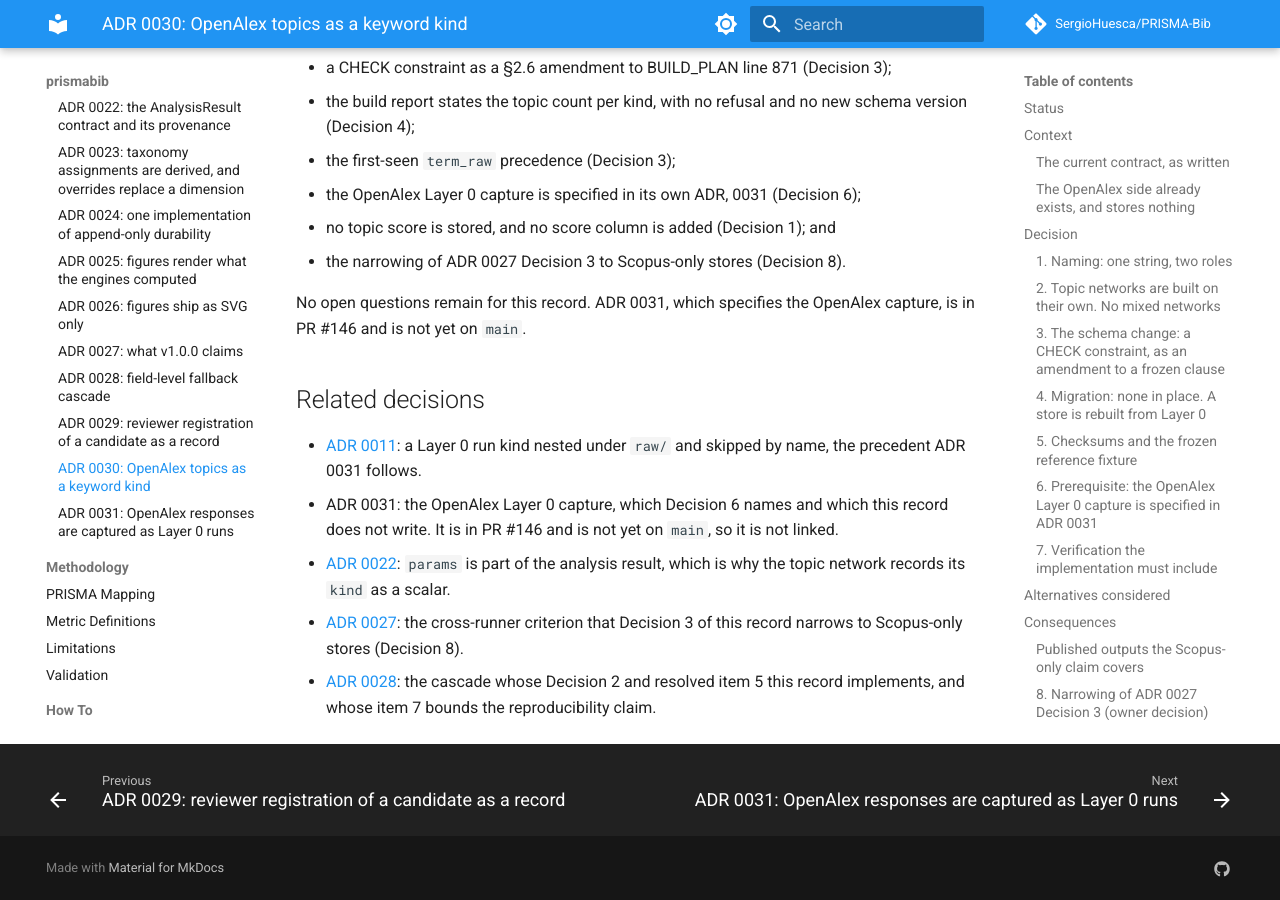
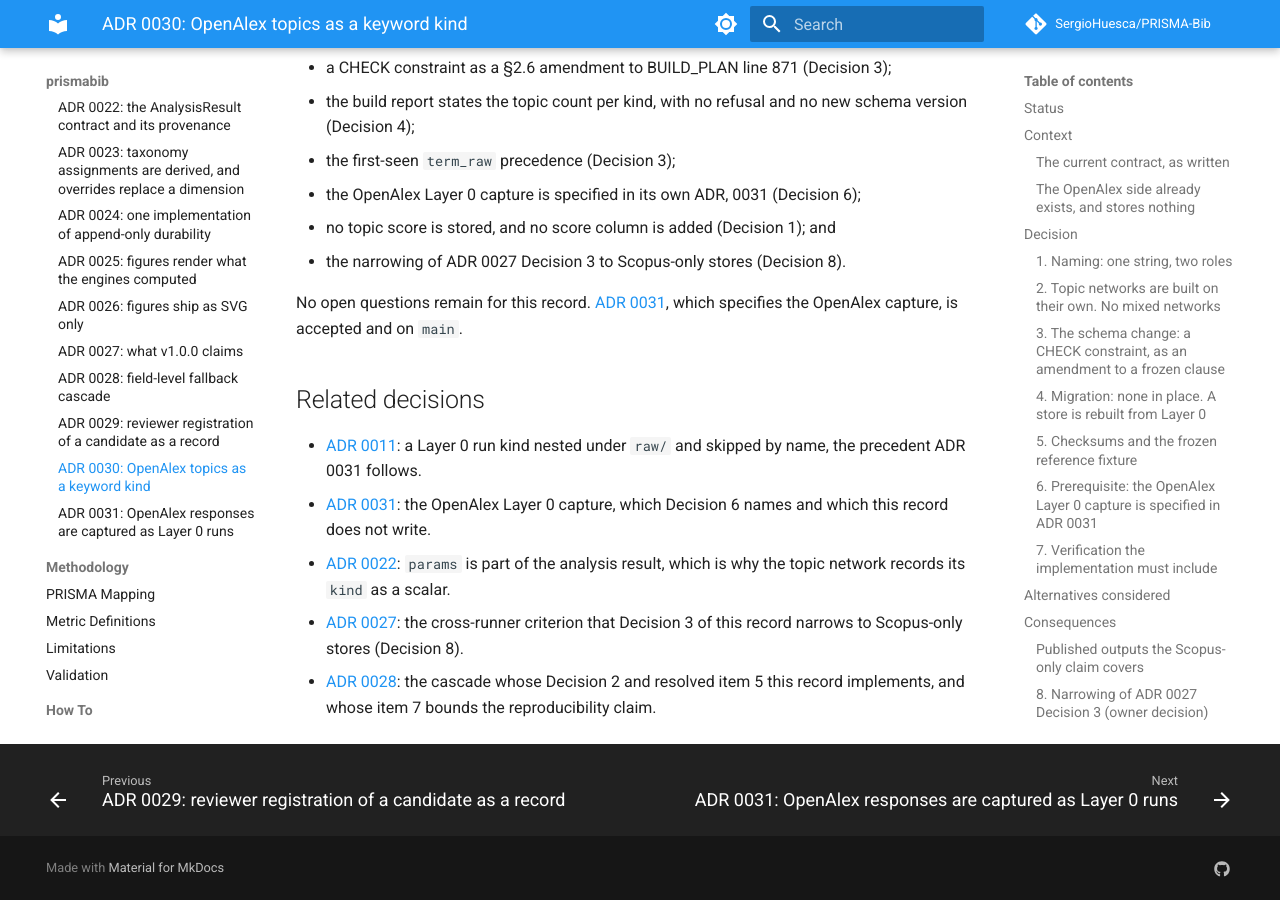
Before and after one commit to SergioHuesca/PRISMA-Bib, an MkDocs documentation site: the page built from docs/architecture/adr/0030-openalex-topics-as-a-keyword-kind.md, in a window 1280 px wide and 900 px high, scrolled down 8336 px. Built offline with MkDocs 1.6.1 and Material for MkDocs 9.7.7, drawn with Linux system fonts in a browser that asks for light colours; comment, search, counter and statistics services are not loaded.

Commit message:
docs(adr): ADR 0030 links accepted ADR 0031 on main (#148)
Corrects the two places that described ADR 0031 as in PR #146 or not
yet on main. ADR 0031 is accepted and on main, and ADR 0030 now links
it. No decision or status in ADR 0030 changes.


Claude-Session: https://claude.ai/code/session_01QjNadz7h2UAZ2C2xhuaY8z

Co-authored-by: Claude Haiku 5.5 <noreply@anthropic.com>
Co-authored-by: prisma-pr-updater[bot] <345645588+prisma-pr-updater[bot]@users.noreply.github.com>

```diff
--- a/docs/architecture/adr/0030-openalex-topics-as-a-keyword-kind.md
+++ b/docs/architecture/adr/0030-openalex-topics-as-a-keyword-kind.md
@@ -305,15 +305,15 @@ Decided by the owner, and recorded above as final:
 - no topic score is stored, and no score column is added (Decision 1); and
 - the narrowing of ADR 0027 Decision 3 to Scopus-only stores (Decision 8).
 
-No open questions remain for this record. ADR 0031, which specifies the OpenAlex capture, is in PR #146
-and is not yet on `main`.
+No open questions remain for this record. [ADR 0031](0031-openalex-responses-are-layer0-runs.md),
+which specifies the OpenAlex capture, is accepted and on `main`.
 
 ## Related decisions
 
 - [ADR 0011](0011-abstract-retrieval-for-subject-areas.md): a Layer 0 run kind nested under `raw/`
   and skipped by name, the precedent ADR 0031 follows.
-- ADR 0031: the OpenAlex Layer 0 capture, which Decision 6 names and which this record does not write.
-  It is in PR #146 and is not yet on `main`, so it is not linked.
+- [ADR 0031](0031-openalex-responses-are-layer0-runs.md): the OpenAlex Layer 0 capture, which
+  Decision 6 names and which this record does not write.
 - [ADR 0022](0022-the-analysis-result-contract-and-its-provenance.md): `params` is part of the
   analysis result, which is why the topic network records its `kind` as a scalar.
 - [ADR 0027](0027-what-v1-0-0-claims.md): the cross-runner criterion that Decision 3 of this record
```
